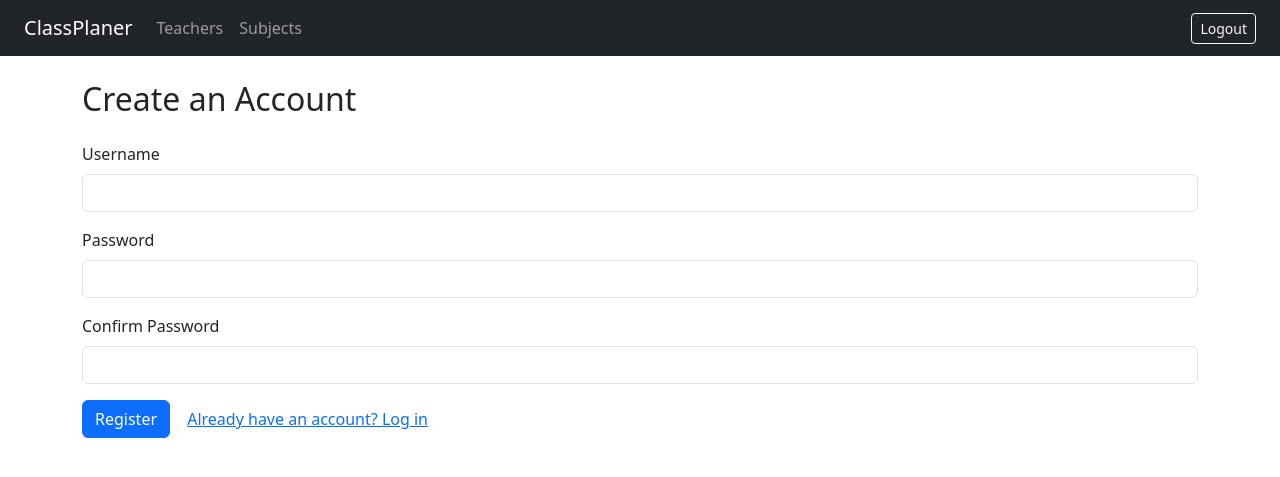
After one commit to dbailuk/ClassPlaner, a Flask app: template app/templates/register.html in a window 1280 px wide. The commit adds this page. Shown: the top 477 px of the page. Run offline with Flask 3, Linux system fonts and the light colour scheme; the template is opened without the code that fills it: values that come from a table or form of the project are taken from there, others are empty; the visitor is signed in with stand-in values (Sample User, id 1).

Commit message:
Implemented loging and registering logic

```diff
--- a/app/forms.py
+++ b/app/forms.py
@@ -1,6 +1,6 @@
 from flask_wtf import FlaskForm
-from wtforms import StringField, IntegerField, SelectMultipleField, SubmitField
-from wtforms.validators import DataRequired, NumberRange
+from wtforms import StringField, IntegerField, PasswordField, SubmitField, SelectMultipleField
+from wtforms.validators import DataRequired, NumberRange, Length, EqualTo
 from app.models import Subject
 
 class TeacherForm(FlaskForm):
@@ -14,3 +14,14 @@ class SubjectForm(FlaskForm):
 	name = StringField('Subject Name', validators=[DataRequired()])
 	hours_per_week = IntegerField('Hours per Week', validators=[DataRequired(), NumberRange(min=1)])
 	submit = SubmitField('Save Subject')
+
+class RegisterForm(FlaskForm):
+	username = StringField('Username', validators=[DataRequired(), Length(min = 3, max = 50)])
+	password = PasswordField('Password', validators=[DataRequired(), Length(min=6, max=30)])
+	confirm_password = PasswordField('Confirm Password', validators=[DataRequired(), EqualTo('password')])
+	submit = SubmitField('Register')
+
+class LoginForm(FlaskForm):
+    username = StringField('Username', validators=[DataRequired()])
+    password = PasswordField('Password', validators=[DataRequired()])
+    submit = SubmitField('Login')
--- a/app/routes.py
+++ b/app/routes.py
@@ -1,19 +1,65 @@
 from flask import render_template, request, redirect, url_for, flash
-from app import app, db
-from app.models import Teacher, Subject
+from flask_login import login_user, login_required, logout_user, current_user
+from werkzeug.security import generate_password_hash, check_password_hash
+from app import app, db, login_manager
+from app.models import Teacher, Subject, User
 from app.forms import TeacherForm
+
+@login_manager.user_loader
+def load_user(user_id):
+	return User.query.get(int(user_id))
 
 @app.route('/')
 @app.route('/dashboard')
+@login_required
 def dashboard():
     return render_template('dashboard.html')
 
+@app.route('/register', methods=['GET', 'POST'])
+def register():
+	form = RegisterForm()
+	if form.validate_on_submit():
+		existing_user = User.query.filter_by(username=form.username.data).first()
+		if existing_user:
+			flash('Username already exists. Please choose another.', 'danger')
+			return redirect(url_for('register'))
+
+		hashed_password = generate_password_hash(form.password.data)
+		new_user = User(username=form.username.data, hashed_password=hashed_password, role='admin')
+		db.session.add(new_user)
+		db.session.commit()
+		flash('Account created! You can now log in.', 'success')
+		return redirect(url_for('login'))
+	return render_template('register.html', form=form)
+
+@app.route('/login', methods=['GET', 'POST'])
+def login():
+	form = LoginForm()
+	if form.validate_on_submit():
+		user = User.query.filter_by(username=form.username.data).first()
+		if user and check_password_hash(user.hashed_password, form.password.data):
+			login_user(user)
+			flash('Logged in successfully!', 'success')
+			return redirect(url_for('dashboard'))
+		else:
+			flash('Invalid username or password', 'danger')
+	return render_template('login.html', form=form)
+
+@app.route('/logout')
+@login_required
+def logout():
+	logout_user()
+	flash('You have been logged out.', 'info')
+	return redirect(url_for('login'))
+
 @app.route('/teachers')
+@login_required
 def teacher_list():
 	teachers = Teacher.query.all()
 	return (render_template("teacher_list.html", teachers = teachers))
 
 @app.route('/add-teacher', methods=['GET', 'POST'])
+@login_required
 def add_teacher():
 	form = TeacherForm()
 	form.subject.choices = [(s.id, s.name) for s in Subject.query.all()]
@@ -37,6 +83,7 @@ def add_teacher():
 	return render_template('add_teacher.html', form=form)
 
 @app.route('/edit_teacher/<int:teacher_id>', methods=["GET", "POST"])
+@login_required
 def edit_teacher(teacher_id):
 	teacher = Teacher.query.get_or_404(teacher_id)
 	form = TeacherForm(obj=Teacher)
@@ -57,6 +104,7 @@ def edit_teacher(teacher_id):
 	return redirect(url_for('teacher_list'))
 
 @app.route('/delete-teacher/<int:teacher_id>', methods=['POST'])
+@login_required
 def delete_teacher(teacher_id):
 	teacher = Teacher.query.get_or_404(teacher_id)
 	try:
@@ -69,50 +117,54 @@ def delete_teacher(teacher_id):
 	return redirect(url_for('teacher_list'))
 
 @app.route('/subjects')
+@login_required
 def subject_list():
 	subjects = Subject.query.all()
 	return render_template(subject_list.html, subjects=subjects)
 
 @app.route('/add-subject', methods=['GET', 'POST'])
+@login_required
 def add_subject():
-    form = SubjectForm()
+	form = SubjectForm()
 
-    if form.validate_on_submit():
-        new_subject = Subject(
-            name=form.name.data,
-            hours_per_week=form.hours_per_week.data
-        )
-        db.session.add(new_subject)
-        db.session.commit()
+	if form.validate_on_submit():
+		new_subject = Subject(
+			name=form.name.data,
+			hours_per_week=form.hours_per_week.data
+		)
+		db.session.add(new_subject)
+		db.session.commit()
 
-        flash('Subject added successfully!')
-    return redirect(url_for('subject_list'))
+		flash('Subject added successfully!')
+	return redirect(url_for('subject_list'))
 
-    return render_template('add_subject.html', form=form)
+	return render_template('add_subject.html', form=form)
 
 @app.route('/edit-subject/<int:subject_id>', methods=['GET', 'POST'])
+@login_required
 def edit_subject(subject_id):
-    subject = Subject.query.get_or_404(subject_id)
-    form = SubjectForm(obj=subject)
+	subject = Subject.query.get_or_404(subject_id)
+	form = SubjectForm(obj=subject)
 
-    if form.validate_on_submit():
-        subject.name = form.name.data
-        subject.hours_per_week = form.hours_per_week.data
+	if form.validate_on_submit():
+		subject.name = form.name.data
+		subject.hours_per_week = form.hours_per_week.data
 
-        db.session.commit()
-        flash('Subject updated successfully!')
-        return redirect(url_for('subject_list'))
+		db.session.commit()
+		flash('Subject updated successfully!')
+		return redirect(url_for('subject_list'))
 
-    return render_template('add_subject.html', form=form, editing=True)
+	return render_template('add_subject.html', form=form, editing=True)
 
 @app.route('/delete-subject/<int:subject_id>', methods=['POST'])
+@login_required
 def delete_subject(subject_id):
-    subject = Subject.query.get_or_404(subject_id)
-    try:
-        db.session.delete(subject)
-        db.session.commit()
-        flash('Subject deleted successfully.')
-    except Exception as e:
-        db.session.rollback()
-        flash('Could not delete subject. Error: {}'.format(e), 'danger')
-    return redirect(url_for('subject_list'))
+	subject = Subject.query.get_or_404(subject_id)
+	try:
+		db.session.delete(subject)
+		db.session.commit()
+		flash('Subject deleted successfully.')
+	except Exception as e:
+		db.session.rollback()
+		flash('Could not delete subject. Error: {}'.format(e), 'danger')
+	return redirect(url_for('subject_list'))
--- a/app/templates/base.html
+++ b/app/templates/base.html
@@ -2,7 +2,7 @@
 <html lang="en">
 <head>
     <meta charset="UTF-8">
-    <title>ClassPlaner</title>
+    <title>{% block title %}ClassPlaner{% endblock %}</title>
     <link href="https://cdn.jsdelivr.net/npm/bootstrap@5.3.2/dist/css/bootstrap.min.css" rel="stylesheet">
 </head>
 <body>
@@ -11,12 +11,31 @@
     <div class="collapse navbar-collapse">
         <ul class="navbar-nav me-auto">
             <li class="nav-item"><a class="nav-link" href="/teachers">Teachers</a></li>
+            <li class="nav-item"><a class="nav-link" href="/subjects">Subjects</a></li>
         </ul>
+        {% if current_user.is_authenticated %}
+        <form action="{{ url_for('logout') }}" method="post" class="d-inline">
+            <button class="btn btn-outline-light btn-sm">Logout</button>
+        </form>
+        {% endif %}
     </div>
 </nav>
 
 <div class="container mt-4">
+    {% with messages = get_flashed_messages(with_categories=true) %}
+      {% if messages %}
+        {% for category, message in messages %}
+          <div class="alert alert-{{ category }} alert-dismissible fade show" role="alert">
+            {{ message }}
+            <button type="button" class="btn-close" data-bs-dismiss="alert" aria-label="Close"></button>
+          </div>
+        {% endfor %}
+      {% endif %}
+    {% endwith %}
+
     {% block content %}{% endblock %}
 </div>
+
+<script src="https://cdn.jsdelivr.net/npm/bootstrap@5.3.2/dist/js/bootstrap.bundle.min.js"></script>
 </body>
 </html>
--- /dev/null
+++ b/app/templates/register.html
@@ -0,0 +1,28 @@
+{% extends "base.html" %}
+
+{% block content %}
+<h2 class="mb-4">Create an Account</h2>
+<form method="POST">
+    {{ form.hidden_tag() }}
+
+    <div class="mb-3">
+        {{ form.username.label(class="form-label") }}
+        {{ form.username(class="form-control") }}
+    </div>
+
+    <div class="mb-3">
+        {{ form.password.label(class="form-label") }}
+        {{ form.password(class="form-control") }}
+    </div>
+
+    <div class="mb-3">
+        {{ form.confirm_password.label(class="form-label") }}
+        {{ form.confirm_password(class="form-control") }}
+    </div>
+
+    <div>
+        {{ form.submit(class="btn btn-primary") }}
+        <a href="{{ url_for('login') }}" class="btn btn-link">Already have an account? Log in</a>
+    </div>
+</form>
+{% endblock %}
```
Also changed, not shown: app/templates/login.html (added, +23 -0 lines).
